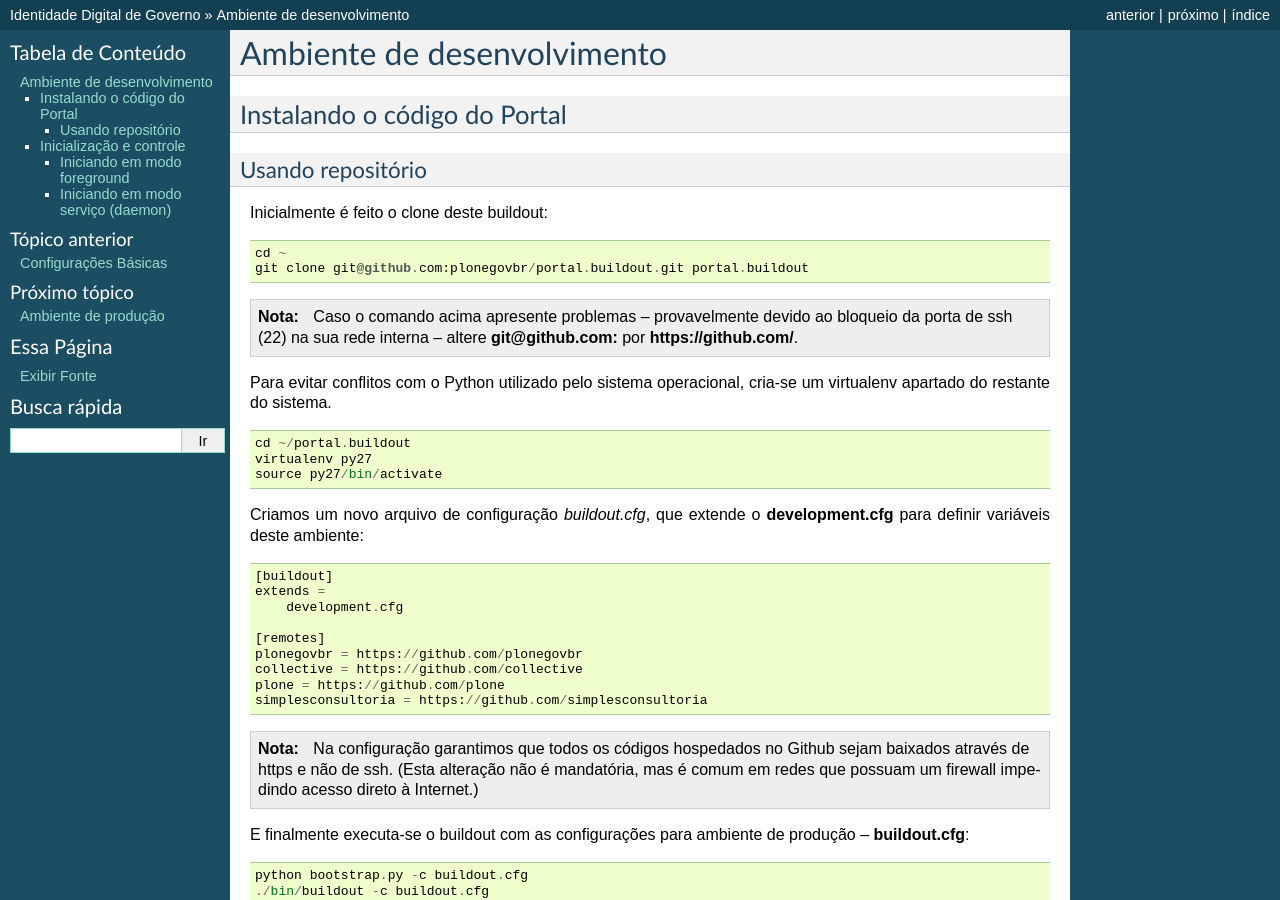
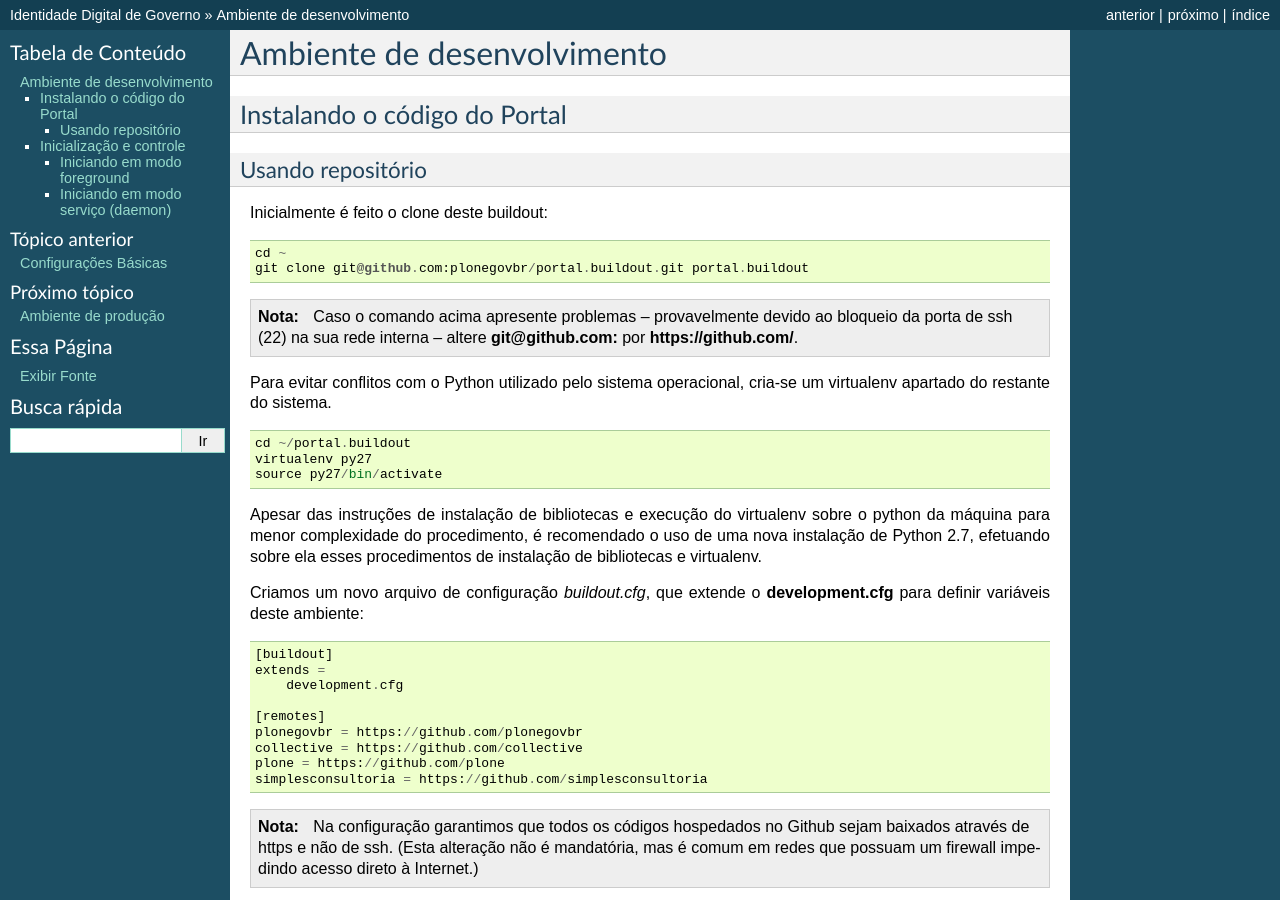
Before and after one commit to plonegovbr/portal.buildout, a Sphinx documentation site: the page built from docs/desenvolvimento.rst, in a window 1280 px wide and 900 px high. Built offline with Sphinx 7.4.7, drawn with Linux system fonts in a browser that asks for light colours.

Commit message:
MPOG - Indicação de instalação limpa de Python
Atendendo validação da documentação de instalação da documentação do MPOG foi inclusa indicação de instalação limpa de Python 2.7

```diff
--- a/docs/desenvolvimento.rst
+++ b/docs/desenvolvimento.rst
@@ -28,6 +28,11 @@ um virtualenv apartado do restante do sistema.
     cd ~/portal.buildout
     virtualenv py27
     source py27/bin/activate
+
+Apesar das instruções de instalação de bibliotecas e execução do virtualenv
+sobre o python da máquina para menor complexidade do procedimento, é
+recomendado o uso de uma nova instalação de Python 2.7, efetuando sobre ela
+esses procedimentos de instalação de bibliotecas e virtualenv.
 
 Criamos um novo arquivo de configuração *buildout.cfg*, que extende o
 **development.cfg** para definir variáveis deste ambiente::
```
